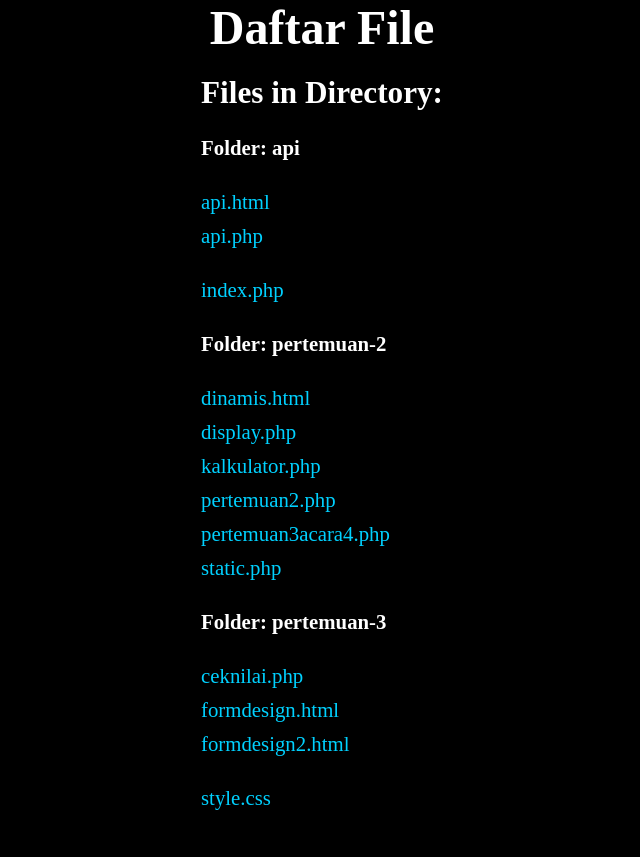
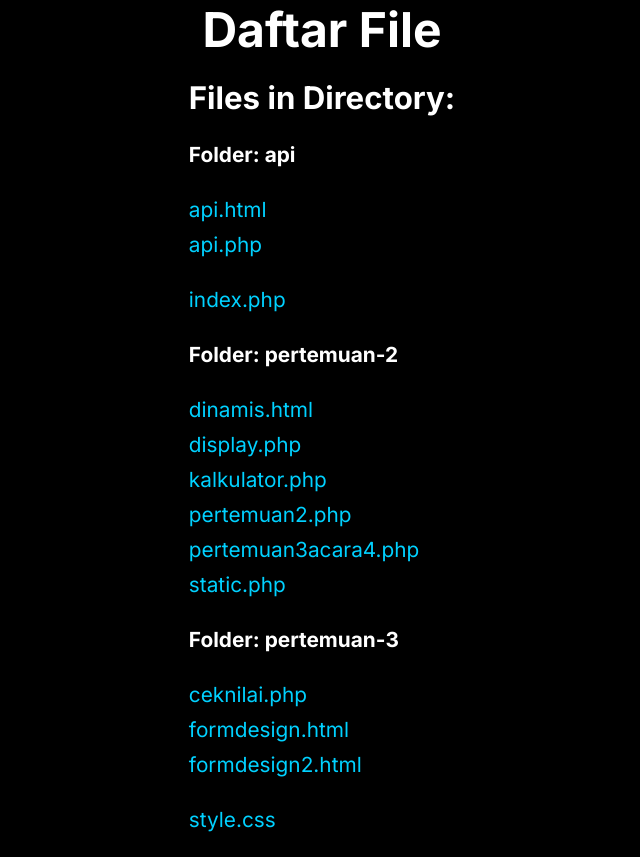
Before and after one commit to Kholzt/Tugas-Kuliah-Web, a PHP site: page / in a window 1280 px wide. Shown: the whole page, without its empty margins (318-958 px from the left). Before the commit the page ends 810 px from the top, so only its background shows below. Run offline with PHP 8.4, Linux system fonts and the light colour scheme.

Commit message:
feat:add font

```diff
--- a/index.php
+++ b/index.php
@@ -5,6 +5,9 @@
     <meta charset="UTF-8">
     <meta name="viewport" content="width=device-width, initial-scale=1.0">
     <title>Daftar File</title>
+    <link rel="preconnect" href="https://fonts.googleapis.com">
+    <link rel="preconnect" href="https://fonts.gstatic.com" crossorigin>
+    <link href="https://fonts.googleapis.com/css2?family=Inter:ital,opsz,wght@0,14..32,100..900;1,14..32,100..900&display=swap" rel="stylesheet">
     <style>
         * {
             margin: 0;
@@ -20,6 +23,7 @@
             background-color: black;
             color: white;
             min-height: 100vh;
+            font-family: "Inter", system-ui;
         }
 
         h1 {
@@ -61,7 +65,7 @@
     <h1>Daftar File</h1>
     <div class="container">
         <h2>Files in Directory:</h2>
-        <ul>
+        <ul class="parent-list">
             <?php
             // Fungsi untuk menampilkan daftar file rekursif dari direktori
             function listFiles($dir)
```
